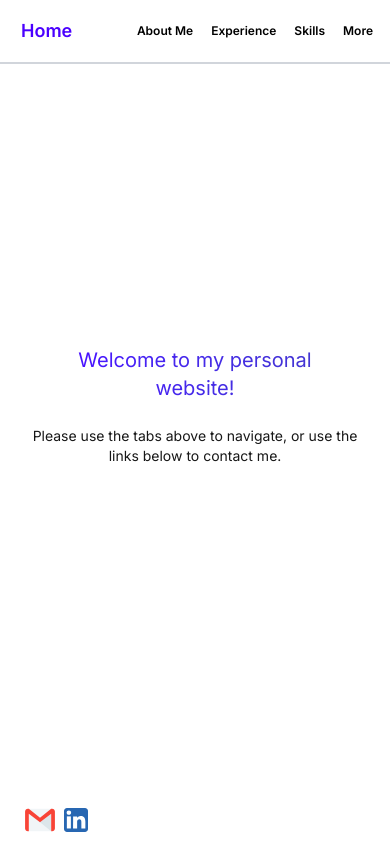
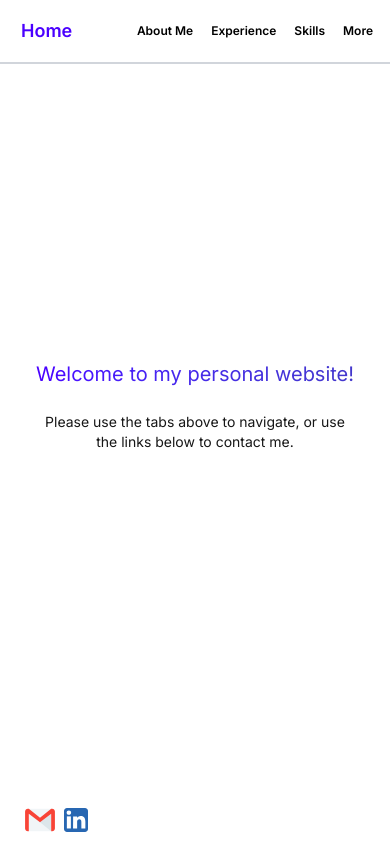
Before and after one commit to vshetty28/vihaan-personal-website, a Next.js app: page / in a window 390 px wide. Built offline with nearby package versions, Linux system fonts and the light colour scheme.

Commit message:
refactored mobile homepage

```diff
--- a/src/pages/index.js
+++ b/src/pages/index.js
@@ -7,8 +7,8 @@ export default function Home() {
         <title>Vihaan Shetty | Home</title>
       </Head>
 			<div>
-				<h1 className="text-xl lg:text-5xl m-4 p-2 bg-gradient-to-r from-primary to-indigo-700 text-transparent bg-clip-text">Welcome to my personal website! </h1>
-				<p className="transition delay-75 duration-500 ease-in-out hover:text-secondary">Please use the tabs above to navigate, or use the links below to contact me.</p>
+				<h1 className="text-nowrap text-xl lg:text-5xl m-4 p-2 bg-gradient-to-r from-primary to-indigo-700 text-transparent bg-clip-text">Welcome to my personal website! </h1>
+				<p className="mx-6 lg:mx-0 transition delay-75 duration-500 ease-in-out hover:text-secondary">Please use the tabs above to navigate, or use the links below to contact me.</p>
 			</div>
 		</div>
 	);
```
